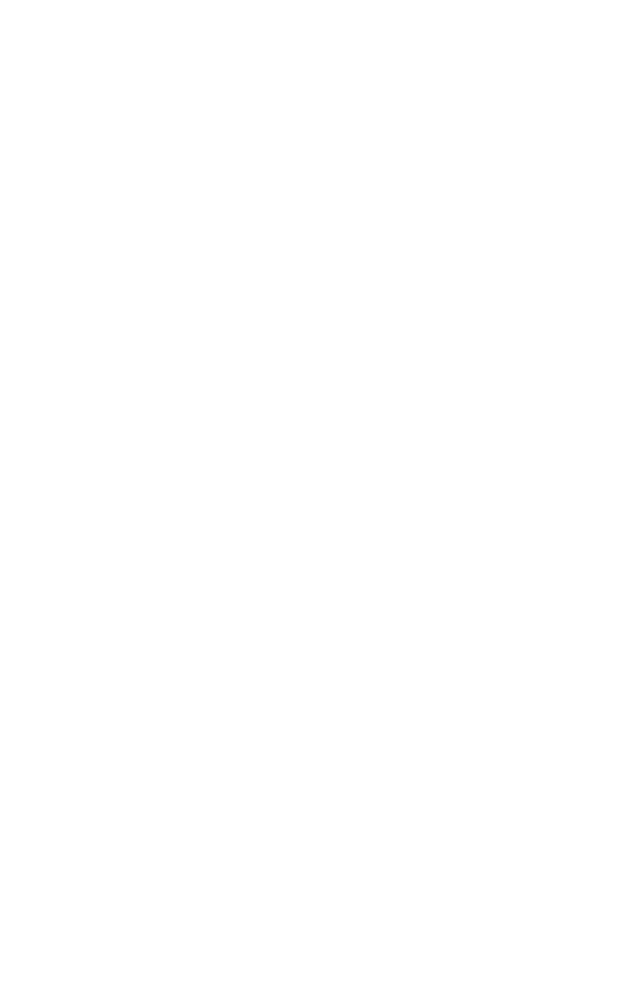
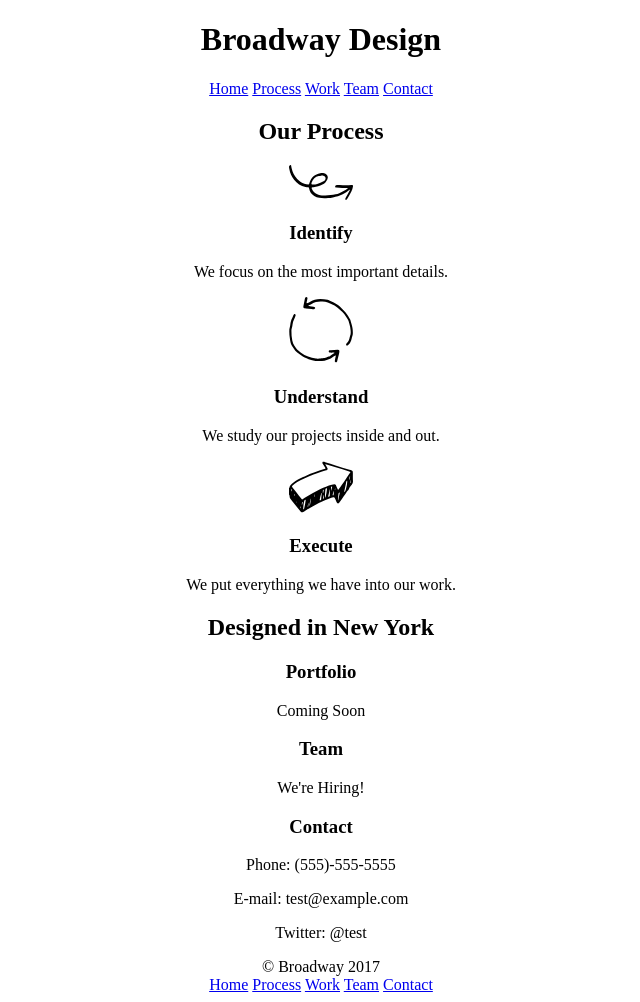
Before and after one commit to fritzgt/Broadway, a plain HTML site: page index.html in a window 1280 px wide. Shown: the whole page, without its empty margins (319-959 px from the left). Before the commit the page ends 800 px from the top, so only its background shows below. Drawn offline with Linux system fonts and the light colour scheme.

Commit message:
created the html code

```diff
--- a/index.html
+++ b/index.html
@@ -2,8 +2,52 @@
 <html>
 <head>
 	<title>Broadway</title>
+	<link rel="stylesheet" type="text/css" href="./resources/css/style.css">
 </head>
 <body>
+	<div class="headimage">
+	  <h1>Broadway Design</h1>
+
+	  <nav>
+		  <a href="#">Home</a>
+		  <a href="#">Process</a>
+		  <a href="#">Work</a>
+		  <a href="#">Team</a>
+		  <a href="#">Contact</a>
+	  </nav>
+	</div>
+	<h2>Our Process</h2>
+	<p><img src="./resources/images/identify.svg"></p>
+	<h3>Identify</h3>
+	<p>We focus on the most important details.</p>
+	<p><img src="./resources/images/understand.svg"></p>
+	<h3>Understand</h3>
+	<p>We study our projects inside and out.</p>
+	<p><img src="./resources/images/execute.svg"></p>
+	<h3>Execute</h3>
+	<p>We put everything we have into our work.</p>
+
+	<!-- second image background -->
+
+	<h2>Designed in New York</h2>
+
+	<h3>Portfolio</h3>
+	<p>Coming Soon</p>
+	<h3>Team</h3>
+	<p>We're Hiring!</p>
+	<h3>Contact</h3>
+	<p>Phone: (555)-555-5555</p>
+	<p>E-mail: test@example.com</p>
+	<p>Twitter: @test</p>
+
+	<footer>© Broadway 2017</footer>
+	 <nav>
+		  <a href="#">Home</a>
+		  <a href="#">Process</a>
+		  <a href="#">Work</a>
+		  <a href="#">Team</a>
+		  <a href="#">Contact</a>
+	  </nav>
 
 </body>
 </html>
--- a/resources/css/style.css
+++ b/resources/css/style.css
@@ -0,0 +1,3 @@
+html {
+	text-align: center;
+}
```
Also changed, not shown: resources/images/execute.svg (added), resources/images/identify.svg (added), resources/images/the-flatiron-building.png (added), resources/images/understand.svg (added).
